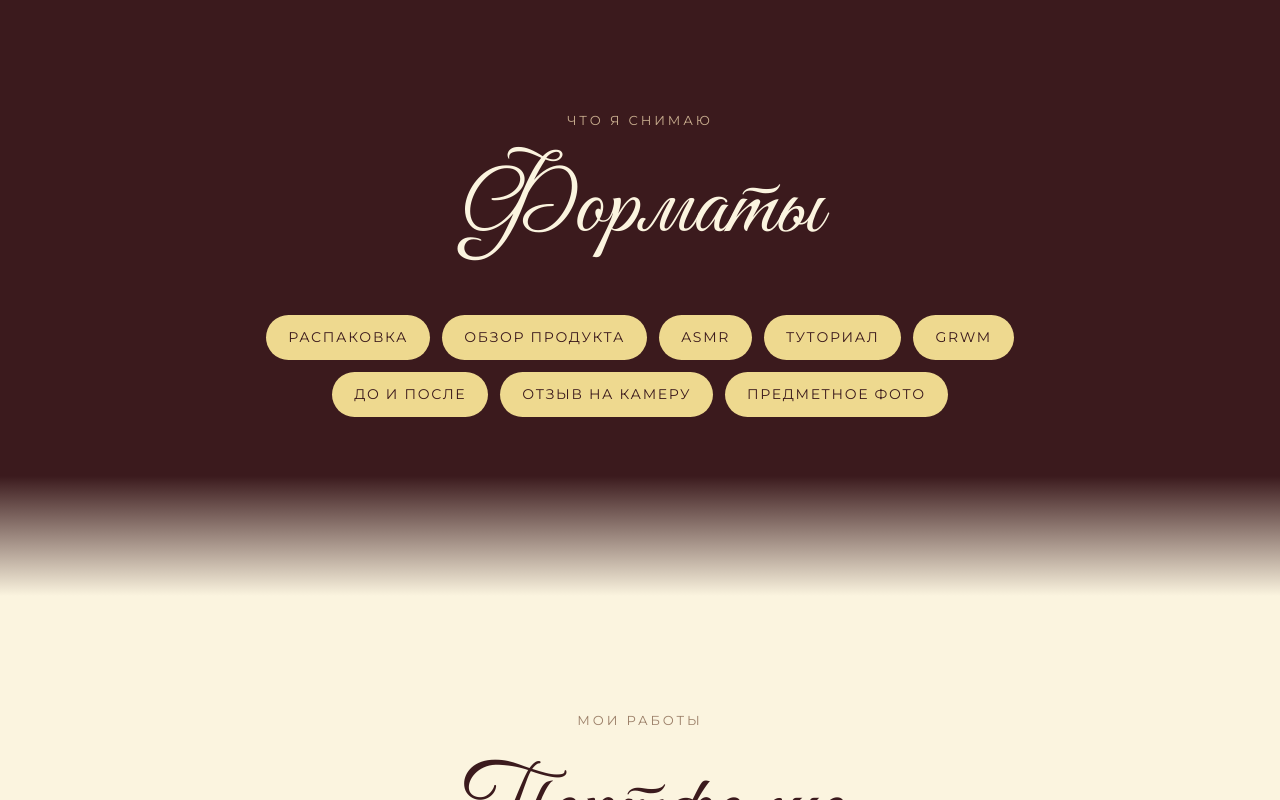
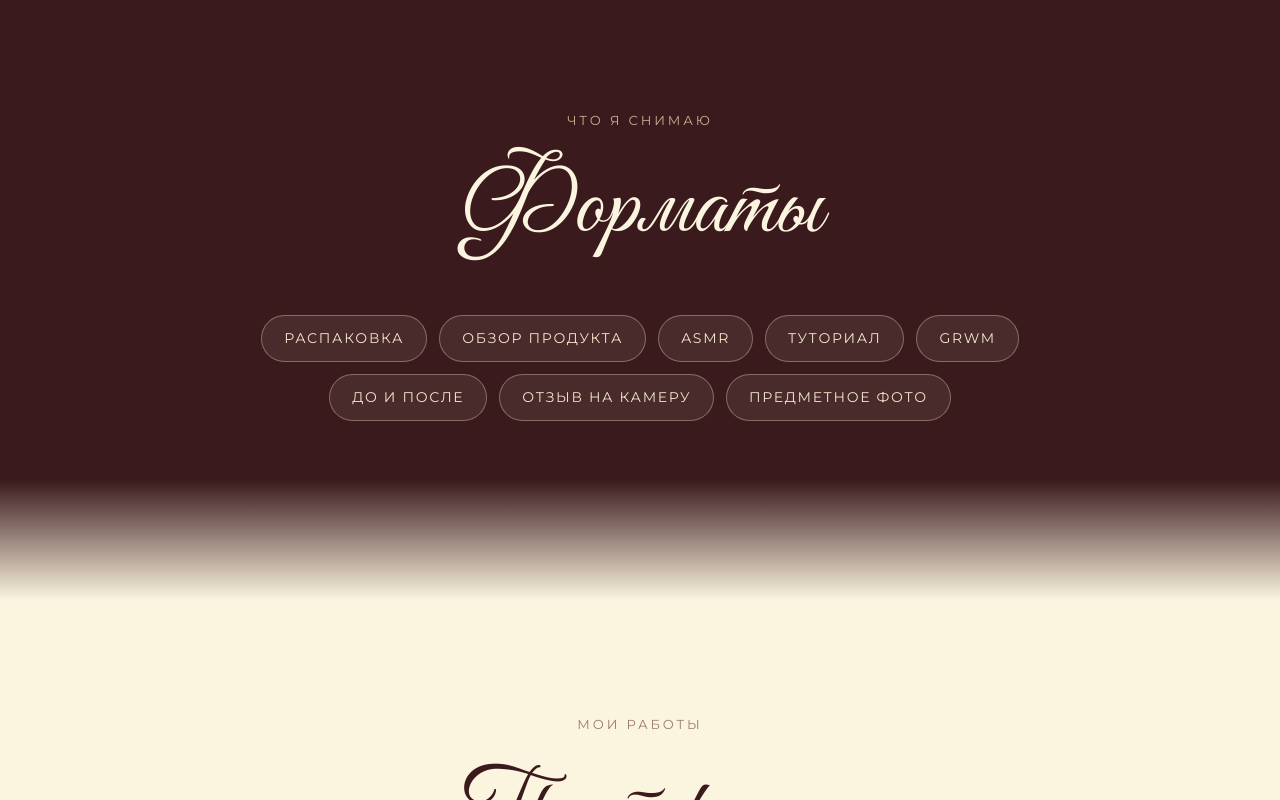
Before and after one commit to annakans/annakans.github.io, a plain HTML site: page index.html in a window 1280 px wide. Shown: the part 1689-2489 px from the top of the page. Drawn offline with nearby package versions, Linux system fonts and the light colour scheme.

Commit message:
Мягкие плашки форматов на коричневом фоне
Co-Authored-By: Claude Opus 5.5 <noreply@anthropic.com>
Claude-Session: https://claude.ai/code/session_01Jr4reyXKYVHdNFyzwypqwD

```diff
--- a/index.html
+++ b/index.html
@@ -134,6 +134,10 @@ section > * { position: relative; z-index: 1; }
 .chip {
   font-family: var(--sans); font-size: 14px; letter-spacing: .12em; text-transform: uppercase;
   padding: 12px 22px; border-radius: 999px; background: var(--butter); color: var(--choco);
+}
+.formats .chip {
+  background: rgba(251,244,223,.08); color: #F3E6CC;
+  border: 1px solid rgba(243,230,204,.35);
 }
 
 /* ---------- портфолио ---------- */
```
